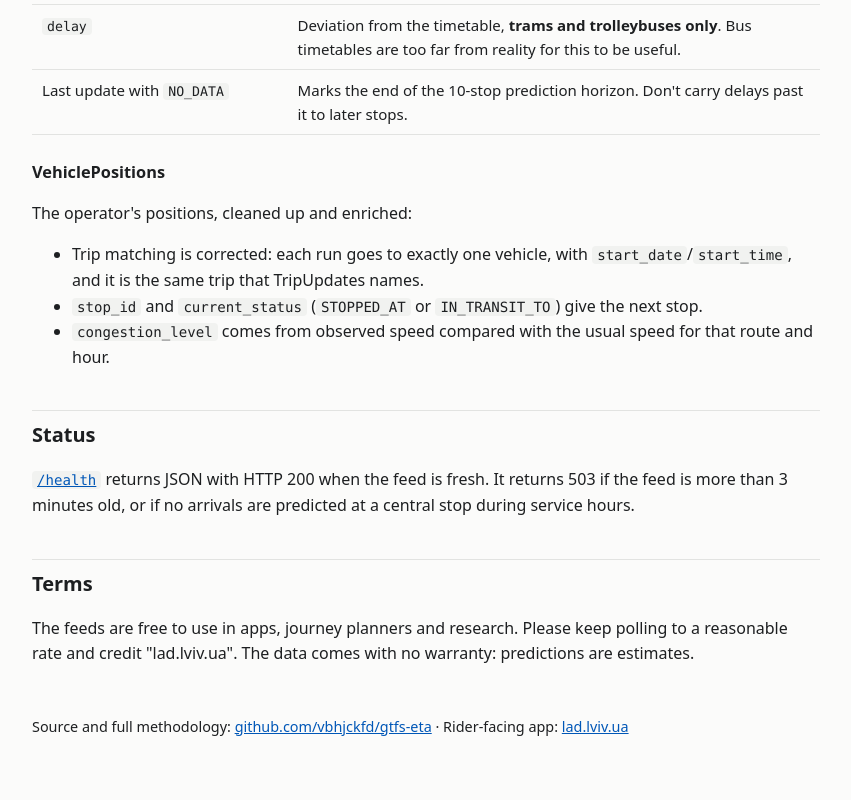
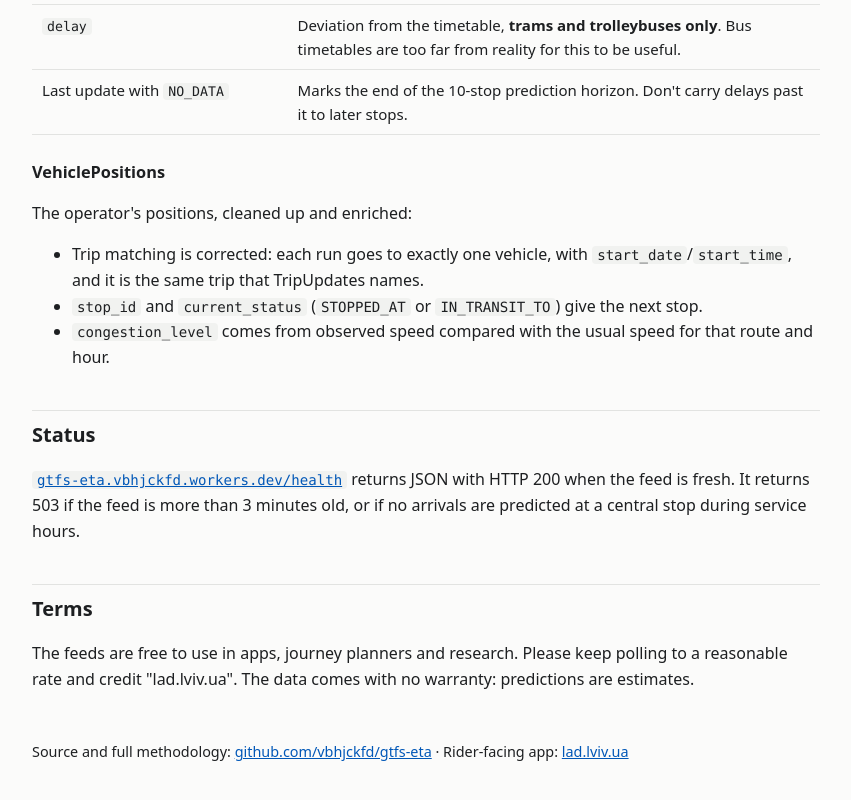
Before and after one commit to vbhjckfd/gtfs-eta, a plain HTML site: page worker/index.html in a window 1280 px wide. Shown: the part 2517-3317 px from the top of the page, without its empty margins (214-1065 px from the left). Drawn offline with Linux system fonts and the light colour scheme.

Commit message:
feat(worker): serve the docs page at eta.lad.lviv.ua/
Route the root of the R2 feed domain to the worker; /feed/* is untouched.
Link /health absolutely, since that host only routes / to the worker.

Co-Authored-By: Claude Opus 5.5 <noreply@anthropic.com>

```diff
--- a/worker/index.html
+++ b/worker/index.html
@@ -130,7 +130,7 @@ for e in feed.entity[:3]:
 </ul>
 
 <h2>Status</h2>
-<p><a href="/health"><code>/health</code></a> returns JSON with HTTP 200 when the feed is fresh. It returns 503 if the feed is more than 3 minutes old, or if no arrivals are predicted at a central stop during service hours.</p>
+<p><a href="https://gtfs-eta.vbhjckfd.workers.dev/health"><code>gtfs-eta.vbhjckfd.workers.dev/health</code></a> returns JSON with HTTP 200 when the feed is fresh. It returns 503 if the feed is more than 3 minutes old, or if no arrivals are predicted at a central stop during service hours.</p>
 
 <h2>Terms</h2>
 <p>The feeds are free to use in apps, journey planners and research. Please keep polling to a reasonable rate and credit "lad.lviv.ua". The data comes with no warranty: predictions are estimates.</p>
@@ -207,7 +207,7 @@ for e in feed.entity[:3]:
 </ul>
 
 <h2>Стан</h2>
-<p><a href="/health"><code>/health</code></a> повертає JSON із HTTP 200, коли фід свіжий. Він повертає 503, якщо фіду понад 3 хвилини, або якщо в години руху немає прогнозів для центральної зупинки.</p>
+<p><a href="https://gtfs-eta.vbhjckfd.workers.dev/health"><code>gtfs-eta.vbhjckfd.workers.dev/health</code></a> повертає JSON із HTTP 200, коли фід свіжий. Він повертає 503, якщо фіду понад 3 хвилини, або якщо в години руху немає прогнозів для центральної зупинки.</p>
 
 <h2>Умови</h2>
 <p>Фіди можна вільно використовувати в застосунках, планувальниках поїздок і дослідженнях. Будь ласка, опитуйте помірно й зазначайте «lad.lviv.ua». Гарантій немає: прогнози — це оцінки.</p>
```
Also changed, not shown: 2 other files.
